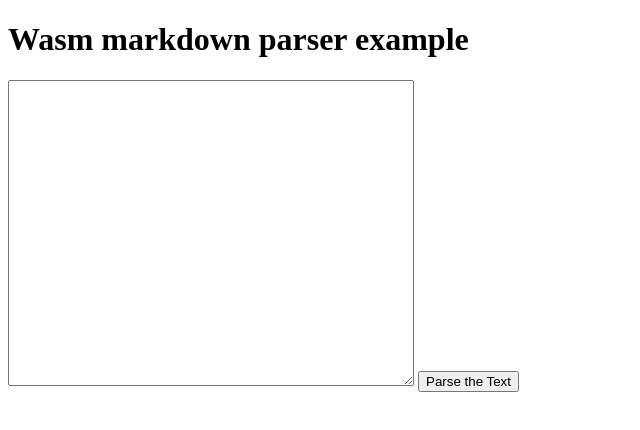
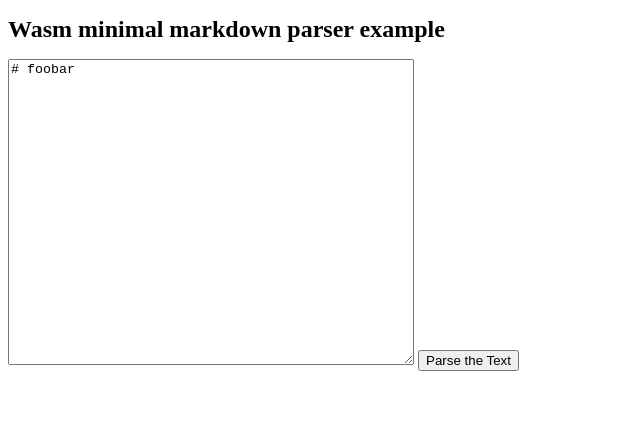
Before and after one commit to notakaos/rust_wasm_markdown_parser, a website built with webpack: page gh-pages/index.html in a window 1280 px wide. Shown: the whole page, without its empty margins (0-640 px from the left). Built offline with nearby package versions, Linux system fonts and the light colour scheme.

Commit message:
Update index.html

```diff
--- a/gh-pages/index.html
+++ b/gh-pages/index.html
@@ -6,6 +6,9 @@
   <meta http-equiv="X-UA-Compatible" content="ie=edge">
   <title>Wasm Markdown Parser</title>
   <style>
+    h1 {
+      font-size: 24px;
+    }
     textarea {
       width: 400px;
       height: 300px;
@@ -13,8 +16,8 @@
   </style>
 </head>
 <body>
-  <h1>Wasm markdown parser example</h1>
-  <textarea id="markdown"></textarea>
+  <h1>Wasm minimal markdown parser example</h1>
+  <textarea id="markdown"># foobar</textarea>
   <button id="parse">Parse the Text</button>
 
   <div id="output"></div>
```
